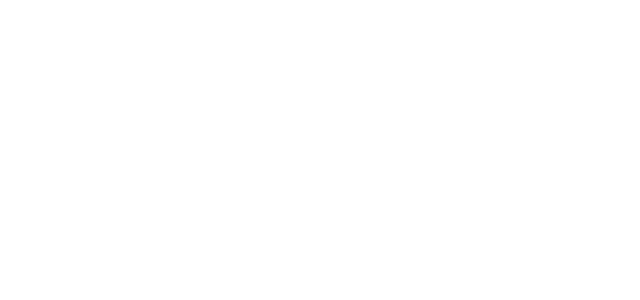
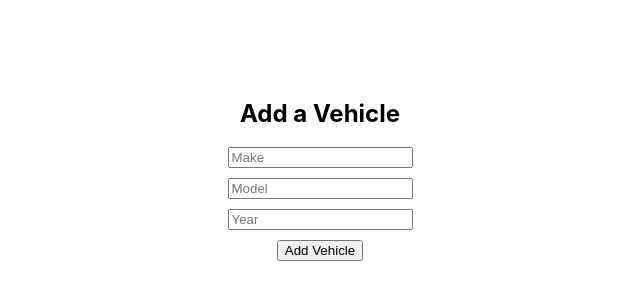
Before and after one commit to DillV753/AutoMinder, a React (Create React App) app in the folder client/: page /add-vehicle in a window 1280 px wide. Before the commit this address had no page. Shown: the part 230-530 px from the top of the page, without its empty margins (320-960 px from the left). Built offline with nearby package versions, Linux system fonts and the light colour scheme.

Commit message:
Complete frontend skeleton: Vehicle Detail and Add Maintenance Pages

```diff
--- /dev/null
+++ b/client/src/AddMaintenance.js
@@ -0,0 +1,29 @@
+import { useState } from 'react';
+
+function AddMaintenance() {
+  const [type, setType] = useState('');
+  const [date, setDate] = useState('');
+  const [mileage, setMileage] = useState('');
+
+  const handleSubmit = () => {
+    alert(`Record added: ${type} on ${date} at ${mileage} miles`);
+  };
+
+  return (
+    <div style={{
+      display: 'flex',
+      flexDirection: 'column',
+      alignItems: 'center',
+      justifyContent: 'center',
+      height: '100vh'
+    }}>
+      <h2>Add Maintenance Record</h2>
+      <input type="text" placeholder="Service Type" value={type} onChange={(e) => setType(e.target.value)} style={{ marginBottom: '10px' }} />
+      <input type="date" value={date} onChange={(e) => setDate(e.target.value)} style={{ marginBottom: '10px' }} />
+      <input type="number" placeholder="Mileage" value={mileage} onChange={(e) => setMileage(e.target.value)} style={{ marginBottom: '10px' }} />
+      <button onClick={handleSubmit}>Add Record</button>
+    </div>
+  );
+}
+
+export default AddMaintenance;
--- /dev/null
+++ b/client/src/AddVehicle.js
@@ -0,0 +1,47 @@
+import { useState } from 'react';
+
+function AddVehicle() {
+  const [make, setMake] = useState('');
+  const [model, setModel] = useState('');
+  const [year, setYear] = useState('');
+
+  const handleSubmit = () => {
+    alert(`Vehicle added: ${year} ${make} ${model}`);
+  };
+
+  return (
+    <div style={{
+      display: 'flex',
+      flexDirection: 'column',
+      alignItems: 'center',
+      justifyContent: 'center',
+      height: '100vh'
+    }}>
+      <h2>Add a Vehicle</h2>
+      <input
+        type="text"
+        placeholder="Make"
+        value={make}
+        onChange={(e) => setMake(e.target.value)}
+        style={{ marginBottom: '10px' }}
+      />
+      <input
+        type="text"
+        placeholder="Model"
+        value={model}
+        onChange={(e) => setModel(e.target.value)}
+        style={{ marginBottom: '10px' }}
+      />
+      <input
+        type="number"
+        placeholder="Year"
+        value={year}
+        onChange={(e) => setYear(e.target.value)}
+        style={{ marginBottom: '10px' }}
+      />
+      <button onClick={handleSubmit}>Add Vehicle</button>
+    </div>
+  );
+}
+
+export default AddVehicle;
--- a/client/src/App.js
+++ b/client/src/App.js
@@ -3,6 +3,9 @@ import { BrowserRouter, Routes, Route } from 'react-router-dom';
 import Login from './Login';
 import SignUp from './SignUp';
 import Dashboard from './Dashboard';
+import AddVehicle from './AddVehicle';
+import VehicleDetail from './VehicleDetail';
+import AddMaintenance from './AddMaintenance';
 
 function App() {
   return (
@@ -12,6 +15,9 @@ function App() {
           <Route path="/" element={<Login />} />
           <Route path="/signup" element={<SignUp />} />
           <Route path="/dashboard" element={<Dashboard />} />
+          <Route path="/add-vehicle" element={<AddVehicle />} />
+          <Route path="/vehicle/:id" element={<VehicleDetail />} />
+          <Route path="/add-maintenance" element={<AddMaintenance />} />
         </Routes>
       </div>
     </BrowserRouter>
--- a/client/src/Dashboard.js
+++ b/client/src/Dashboard.js
@@ -1,3 +1,5 @@
+import { Link } from 'react-router-dom';
+
 function Dashboard() {
   const vehicles = [
     { id: 1, make: "Toyota", model: "Camry", year: 2021 },
@@ -7,10 +9,13 @@ function Dashboard() {
   return (
     <div style={{ padding: '40px' }}>
       <h2>My Vehicles</h2>
+      <Link to="/add-vehicle"><button>+ Add Vehicle</button></Link>
       {vehicles.map((vehicle) => (
-        <div key={vehicle.id} style={{ border: '1px solid #ccc', borderRadius: '8px', padding: '15px', marginBottom: '10px', maxWidth: '300px' }}>
-          <h3>{vehicle.year} {vehicle.make} {vehicle.model}</h3>
-        </div>
+        <Link key={vehicle.id} to={`/vehicle/${vehicle.id}`} style={{ textDecoration: 'none', color: 'inherit' }}>
+          <div style={{ border: '1px solid #ccc', borderRadius: '8px', padding: '15px', marginBottom: '10px', maxWidth: '300px' }}>
+            <h3>{vehicle.year} {vehicle.make} {vehicle.model}</h3>
+          </div>
+        </Link>
       ))}
     </div>
   );
--- /dev/null
+++ b/client/src/VehicleDetail.js
@@ -0,0 +1,25 @@
+import { Link } from 'react-router-dom';
+
+function VehicleDetail() {
+  const maintenanceHistory = [
+    { id: 1, type: "Oil Change", date: "2026-03-15", mileage: 32000 },
+    { id: 2, type: "Tire Rotation", date: "2026-01-10", mileage: 30000 },
+  ];
+
+  return (
+    <div style={{ padding: '40px' }}>
+      <h2>2021 Toyota Camry</h2>
+      <Link to="/add-maintenance"><button>+ Add Maintenance Record</button></Link>
+      <h3>Maintenance History</h3>
+      {maintenanceHistory.map((record) => (
+        <div key={record.id} style={{ border: '1px solid #ccc', borderRadius: '8px', padding: '15px', marginBottom: '10px', maxWidth: '300px' }}>
+          <p><strong>{record.type}</strong></p>
+          <p>Date: {record.date}</p>
+          <p>Mileage: {record.mileage}</p>
+        </div>
+      ))}
+    </div>
+  );
+}
+
+export default VehicleDetail;
```
